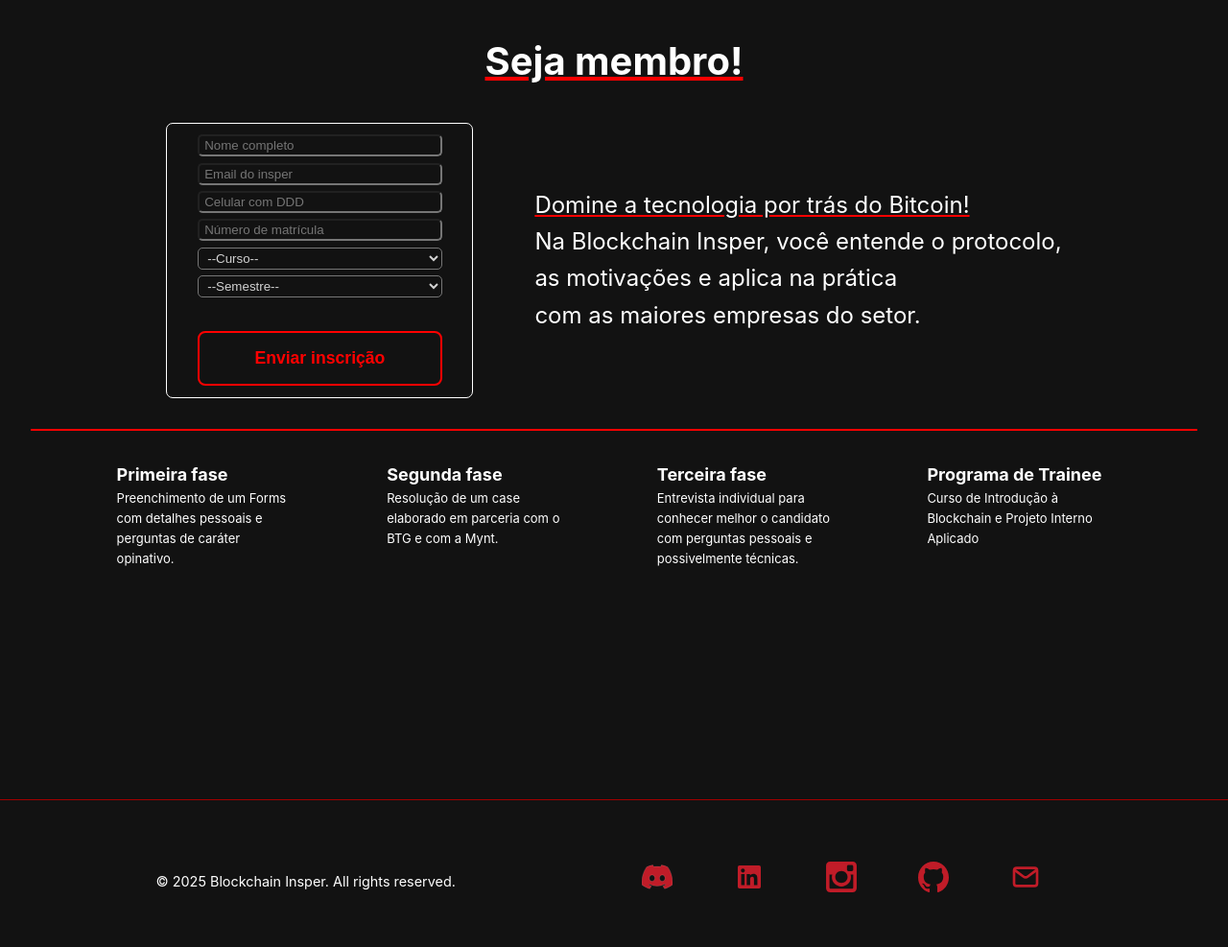
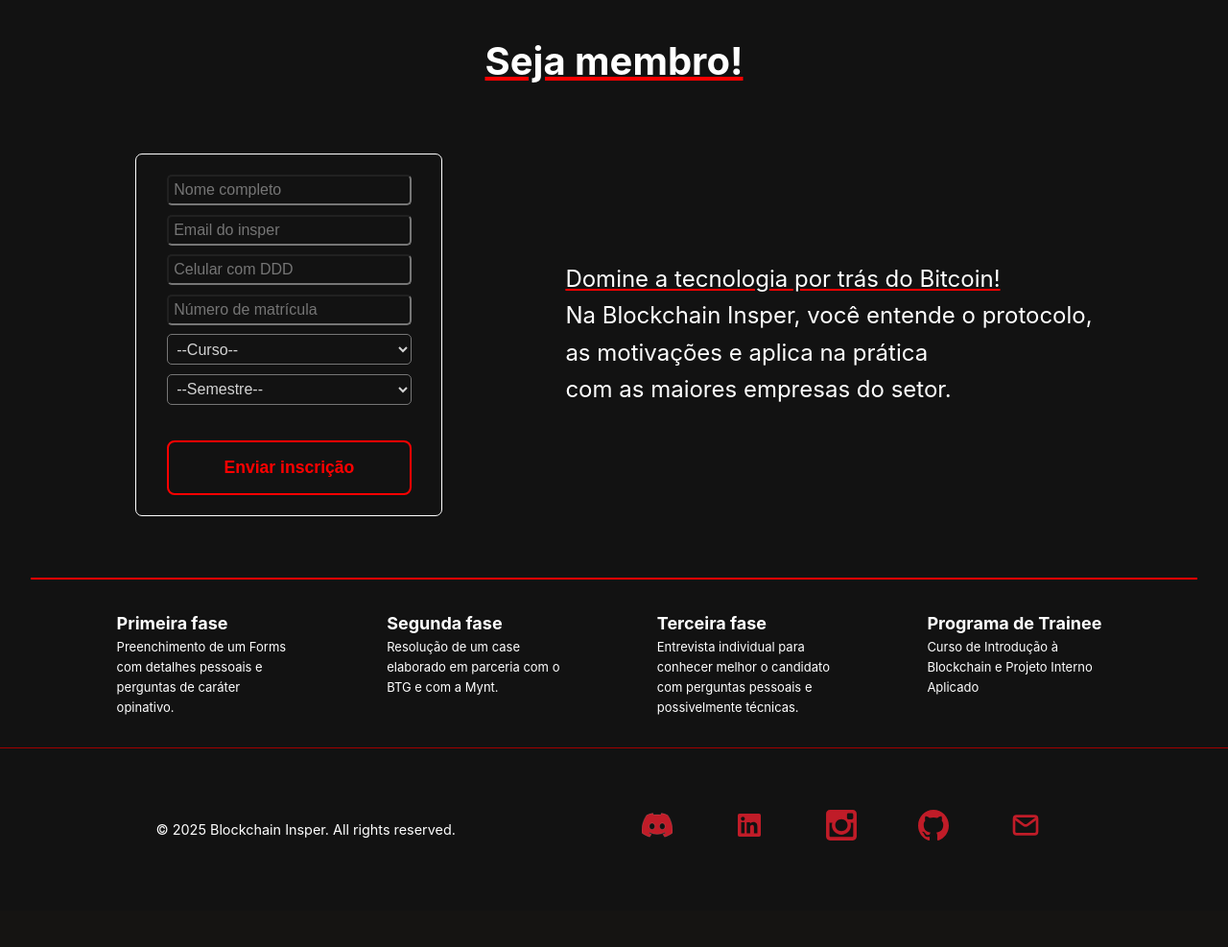
Before and after one commit to Lara70987/Grupo3, a Flask app: page /processo in a window 1280 px wide. Shown: the part 88-1075 px from the top of the page at 96% size. After the commit the page ends 964 px from the top, so only its background shows below. Run offline with Flask 3, Linux system fonts and the light colour scheme.

Commit message:
Mudanças na página de processo seletivo

```diff
--- a/static/style/processo.css
+++ b/static/style/processo.css
@@ -1,6 +1,5 @@
 main {
   margin: 2rem;
-  margin-bottom: 15rem;
 }
 
 h1 {
@@ -17,12 +16,13 @@ h1 {
 
 .content {
   display: flex;
-  flex-direction: row-reverse;
+  flex-direction: row;
+  justify-content: space-between;
   align-items: center;
 }
 
 .content > * {
-  margin: 2rem;
+  margin: 4rem;
 }
 
 #desc {
@@ -41,16 +41,26 @@ form {
   border-radius: 7px;
   border: 1px solid white;
   width: 20rem;
-  padding: .5rem 0 .5rem 0;
+  padding: 1rem 0 1rem 0;
+}
+
+input:focus {
+  border: 2px solid #FF0000;
+  outline: none;
 }
 
 form > *:not(a) {
   background-color: inherit;
   color: lightgrey;
   border-radius: 5px;
-  margin: .2rem 0 .2rem 0;
+  margin: .3rem 0 .3rem 0;
   width: 80%;
   padding: 2px 0 2px 5px;
+}
+
+input, select {
+  height: 2rem;
+  font-size: medium;
 }
 
 #envia-form {
--- a/templates/processo.html
+++ b/templates/processo.html
@@ -5,12 +5,6 @@
     <div class="upper-page">
       <h1>Seja membro!</h1>
       <div class="content">
-        <p id="desc">
-          <span>Domine a tecnologia por trás do Bitcoin!</span><br />
-          Na Blockchain Insper, você entende o protocolo, <br />
-          as motivações e aplica na prática <br />
-          com as maiores empresas do setor.
-        </p>
         <form method="post" class="form-processo" id="dados-candidato">
           <input type="" name="name" placeholder="Nome completo" />
           <input type="email" name="email" placeholder="Email do insper" />
@@ -42,6 +36,12 @@
 
           <button type="submit" class="cta-button">Enviar inscrição</button>
         </form>
+        <p id="desc">
+          <span>Domine a tecnologia por trás do Bitcoin!</span><br />
+          Na Blockchain Insper, você entende o protocolo, <br />
+          as motivações e aplica na prática <br />
+          com as maiores empresas do setor.
+        </p>
       </div>
     </div>
     <div class="separator"></div>
@@ -49,37 +49,22 @@
       <ul>
         <li>
           <h3>Primeira fase</h3>
-          <p>
-            Preenchimento de um Forms com
-            detalhes pessoais e perguntas de
-            caráter opinativo.
-          </p>
+          <p>Preenchimento de um Forms com detalhes pessoais e perguntas de caráter opinativo.</p>
         </li>
 
         <li>
           <h3>Segunda fase</h3>
-          <p>
-            Resolução de um case elaborado
-            em parceria com o BTG
-            e com a Mynt.
-          </p>
+          <p>Resolução de um case elaborado em parceria com o BTG e com a Mynt.</p>
         </li>
 
         <li>
           <h3>Terceira fase</h3>
-          <p>
-            Entrevista individual para conhecer
-            melhor o candidato com perguntas
-            pessoais e possivelmente técnicas.
-          </p>
+          <p>Entrevista individual para conhecer melhor o candidato com perguntas pessoais e possivelmente técnicas.</p>
         </li>
 
         <li>
           <h3>Programa de Trainee</h3>
-          <p>
-            Curso de Introdução à Blockchain
-            e Projeto Interno Aplicado
-          </p>
+          <p>Curso de Introdução à Blockchain e Projeto Interno Aplicado</p>
         </li>
       </ul>
     </div>
```
